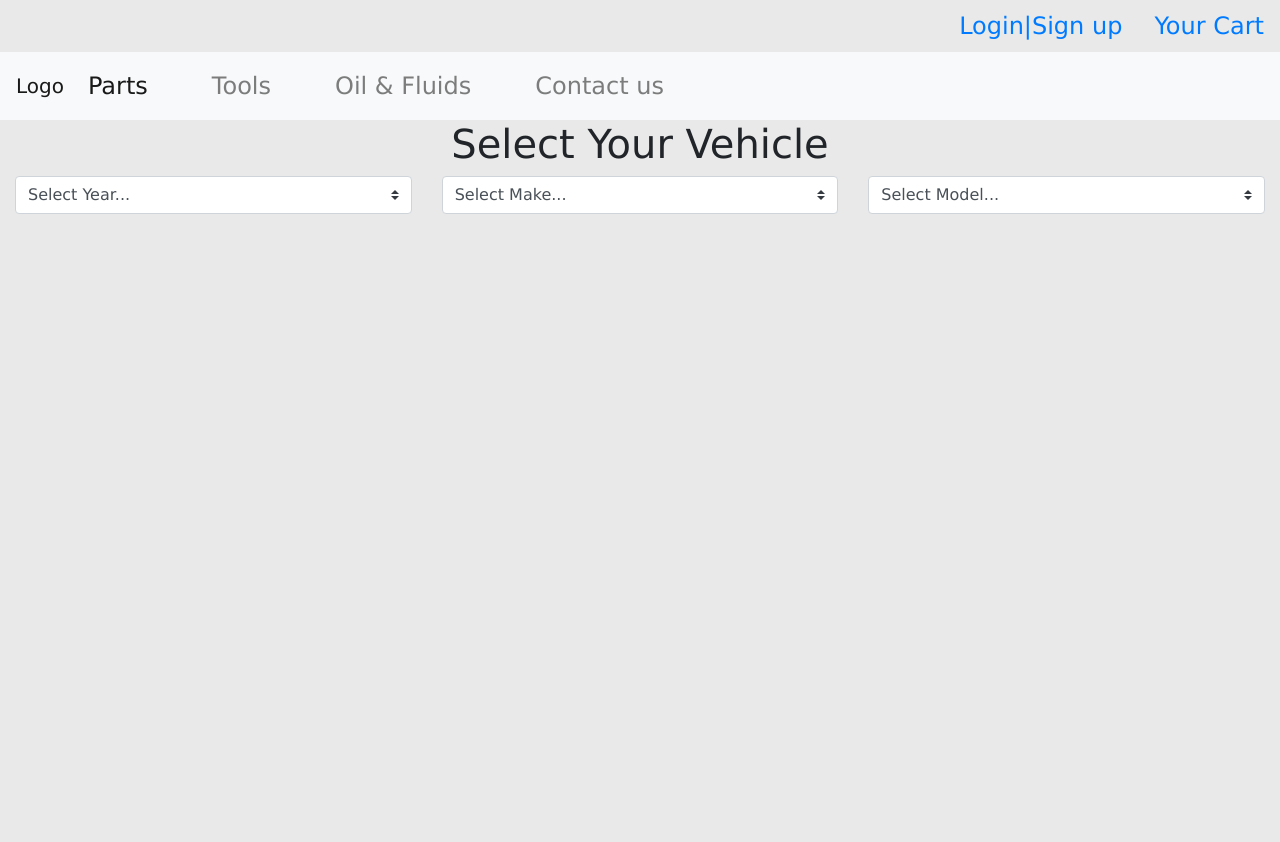
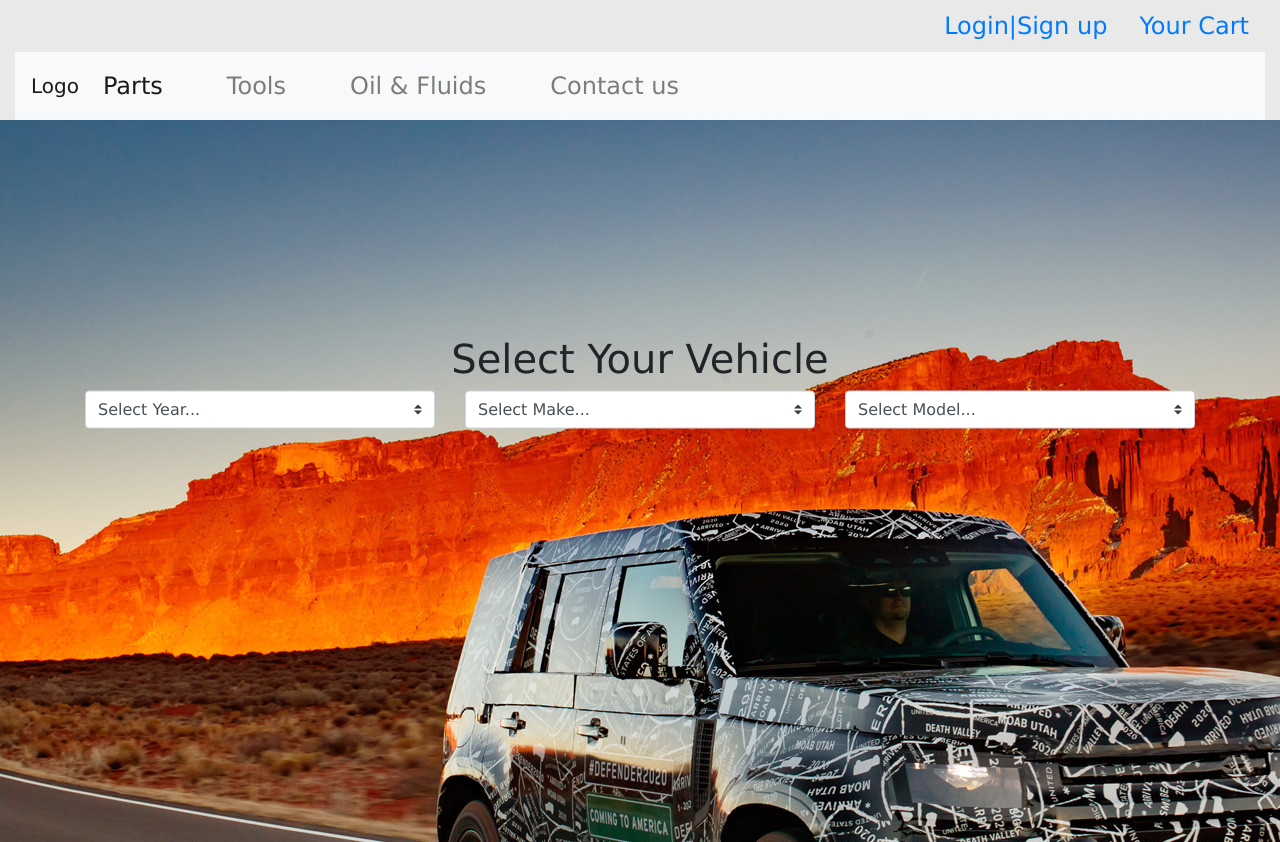
Before and after one commit to khalidame/BrakeandGo, a PHP site: page / in a window 1280 px wide. Before the commit the page ends 214 px from the top, so only its background shows below. Run offline with PHP 8.4, Linux system fonts and the light colour scheme.

Commit message:
home page styling

```diff
--- a/Styles/Stylesheet.css
+++ b/Styles/Stylesheet.css
@@ -1,5 +1,21 @@
-body{
-    font-family: lucida grande ,tahoma,verdana,arial,sans-serif;
-    background-color: #e9e9e9;
-    font-size: 24px;
+body {
+  font-family: lucida grande, tahoma, verdana, arial, sans-serif;
+  background-color: #e9e9e9;
+  font-size: 24px;
 }
+body,
+html {
+  height: 95%;
+}
+
+.container-body {
+  position: relative;
+  top: 35%;
+  transform: translateY(-35%);
+}
+
+.page-body {
+  background-image: url('../images/land-rover.jpg');
+  background-repeat: no-repeat;
+  background-size: auto;
+}
--- a/includes/header.php
+++ b/includes/header.php
@@ -34,7 +34,7 @@
       <div class="collapse navbar-collapse" id="navbarSupportedContent">
         <ul class="navbar-nav mr-auto">
           <li class="nav-item active">
-            <a class="nav-link mr-5" href="#">Parts <span class="sr-only">(current)</span></a>
+            <a class="nav-link mr-5" href="#">Parts </a>
           </li>
           <li class="nav-item">
             <a class="nav-link mr-5" href="#">Tools</a>
--- a/index.php
+++ b/index.php
@@ -10,19 +10,23 @@
 
 <body>
 
-    <div class="row" id="wrapper">
+    <div class="page-header" id="wrapper">
 
         <?php require_once 'includes/header.php' ?>
     </div>
-    <div class="container-fluid">
 
-        <div class="row text-center">
-            <div class="col">
+    <div class="page-body w-100 h-100">
+
+        <div class="container h-100">
+
+            <div class="container-body">
+                <div class="row">
+                    <div class="col-12 text-center">
                         <h1>Select Your Vehicle </h1>
                     </div>
                 </div>
+                <div class="row">
 
-        <div class="row">
                     <div class="col-4">
                         <div class="input-group mb-3">
                             <select class="custom-select" id="inputGroupSelect01">
@@ -61,9 +65,12 @@
                     </div>
                 </div>
 
+            </div>
+
 
         </div>
 
+    </div>
 </body>
 
 </html>
```
Also changed, not shown: images/land-rover.jpg (added). Lines whose indentation alone changed are shown as unchanged.
